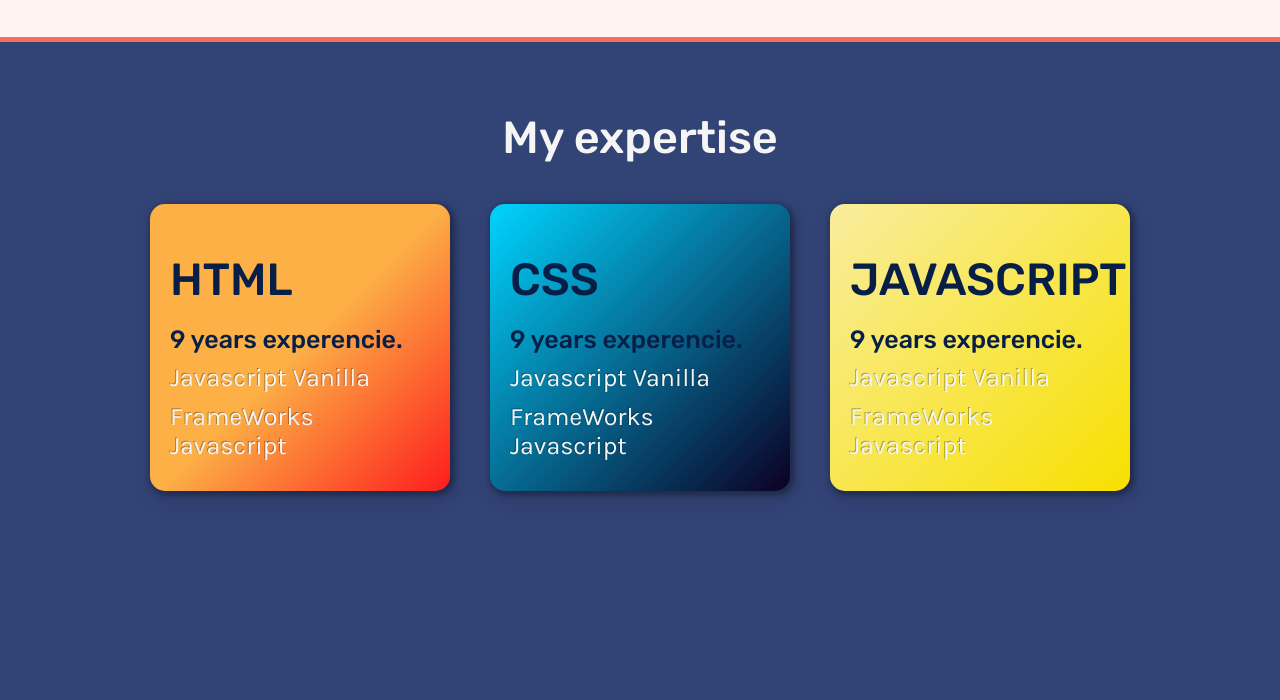
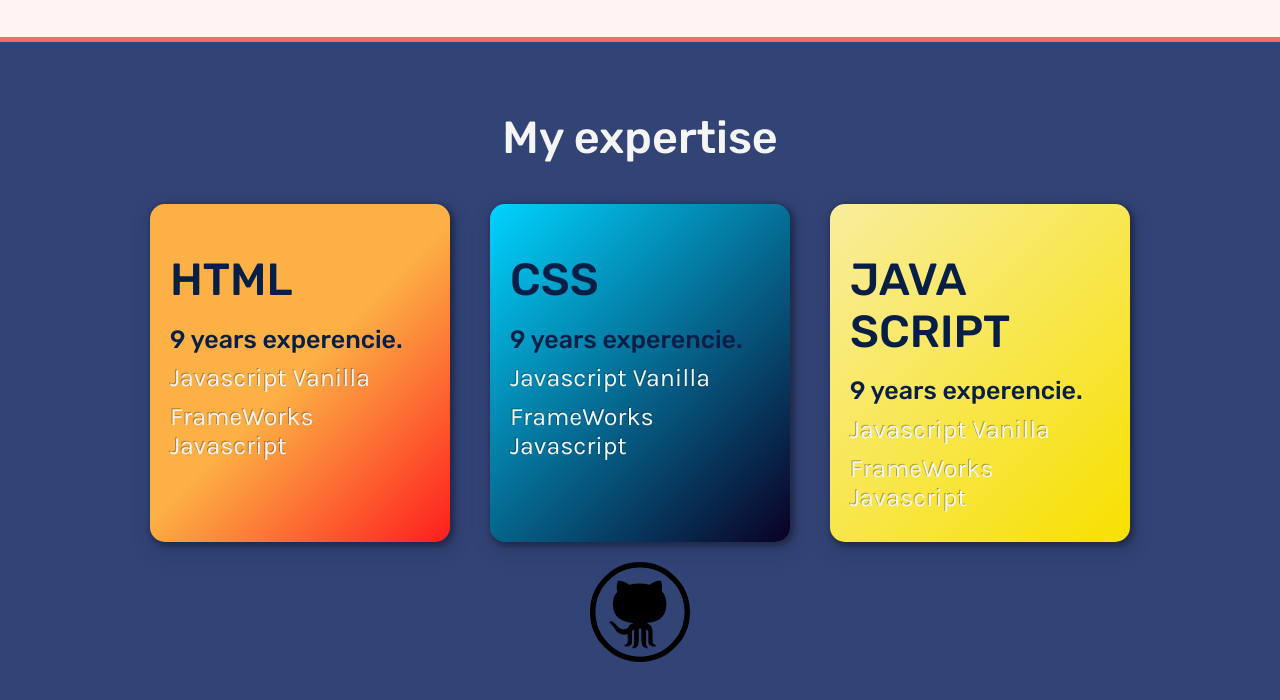
Before and after one commit to QuantumCode2000/portfolio, a plain HTML site: page index.html in a window 1280 px wide. Shown: the part 1107-1807 px from the top of the page. Drawn offline with Linux system fonts and the light colour scheme.

Commit message:
mejorando diseño y vista , avanze final del dia

```diff
--- a/assets/css/main.css
+++ b/assets/css/main.css
@@ -166,3 +166,8 @@ button {
     color: var(--color-font-inverted);
     text-shadow: -1px -1px 0 rgba(0, 0, 0, 0.3)
 }
+
+.icon-github {
+    max-width: 100px;
+
+}
--- a/index.html
+++ b/index.html
@@ -89,6 +89,7 @@
                 <h1 class="title is-inverted">
                     My expertise
                 </h1>
+
                 <section class="expertise-item has-card">
 
                     <div class="card html">
@@ -123,7 +124,7 @@
 
                     <div class="card js">
                         <h1 class="title">
-                            JAVASCRIPT
+                            JAVA   SCRIPT
                         </h1>
                         <h2 class="subtitle">
                             9 years experencie.
@@ -138,15 +139,17 @@
 
                 </section>
 
-                <section class="expertise-section">
+                <section>
+                    <div class="icon-github">
+                        <a href="https://github.com/QuantumCode2000" target="_blank">
+
+                            <img src="./assets/img/logos/github-icon.svg" alt="GITHUB" />
+
+                        </a>
+                    </div>
+                </section>
 
 
-
-                </section>
-
-                <section class="expertise-section">
-
-                </section>
 
             </div>
 
```
Also changed, not shown: assets/img/logos/github-icon.svg (added).
